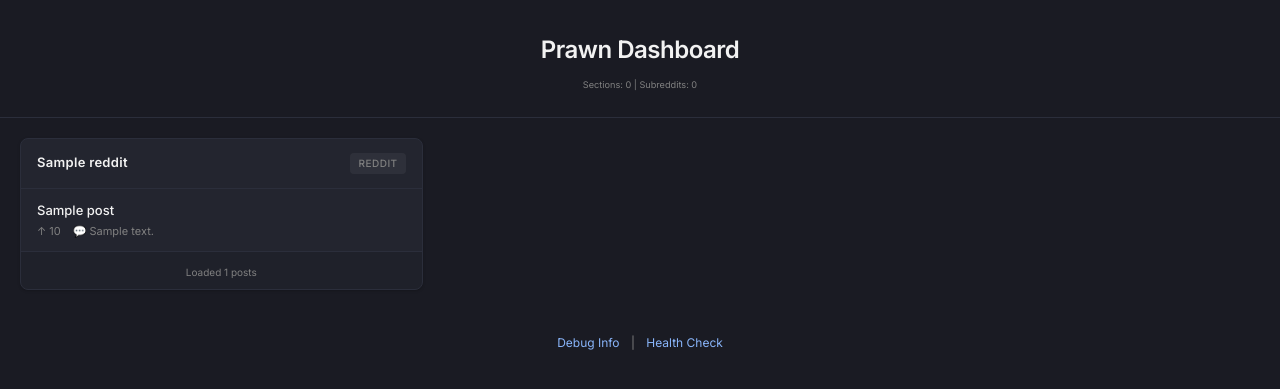
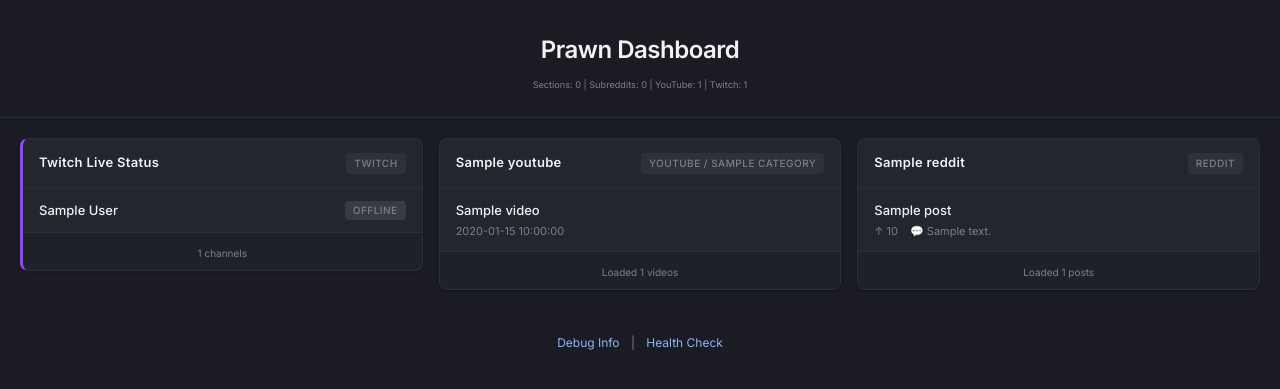
Before and after one commit to bryanseah234/rssWebsite2020, a Flask app: template templates/index.html in a window 1280 px wide. Shown: the top 389 px of the page. Run offline with Flask 3, Linux system fonts and the light colour scheme; the template is opened without the code that fills it: most values are stand-ins (such as "Sample title", 1, 10 or a date in 2020).

Commit message:
Add YouTube and Twitch support: fetch functions, config, templates, and styles
Co-authored-by: bryanseah234 <66017805+bryanseah234@users.noreply.github.com>

```diff
--- a/main.py
+++ b/main.py
@@ -134,6 +134,143 @@ def fetch_reddit(subreddit, limit=5):
         log(traceback.format_exc())
         return []
 
+def fetch_youtube(channel_id, channel_name, limit=3):
+    """Fetch YouTube channel videos via RSS feed (text-only)"""
+    try:
+        log(f"Fetching YouTube: {channel_name} ({channel_id})")
+        import feedparser
+        import requests
+        from datetime import datetime
+        from dateutil import parser as date_parser
+
+        url = f'https://www.youtube.com/feeds/videos.xml?channel_id={channel_id}'
+        headers = {
+            'User-Agent': 'Mozilla/5.0 (compatible; RSS Reader/1.0)',
+            'Accept': 'application/xml, text/xml'
+        }
+        response = requests.get(url, headers=headers, timeout=10)
+        response.raise_for_status()
+        log(f"YouTube fetch successful: {channel_name}")
+
+        feed = feedparser.parse(response.content)
+        log(f"Parsed {len(feed.entries)} entries from YouTube channel {channel_name}")
+
+        videos = []
+        for entry in feed.entries[:limit]:
+            published = entry.get('published', entry.get('updated', ''))
+            try:
+                if published:
+                    dt = date_parser.parse(published)
+                    time_ago = get_time_ago(dt)
+                else:
+                    time_ago = ''
+            except Exception as e:
+                log(f"Error parsing date: {e}")
+                time_ago = ''
+
+            videos.append({
+                'title': entry.get('title', 'No title')[:150],
+                'link': entry.get('link', '#'),
+                'published': time_ago
+            })
+
+        log(f"Returning {len(videos)} videos from {channel_name}")
+        return videos
+    except Exception as e:
+        log(f"ERROR fetching YouTube {channel_name}: {e}")
+        log(traceback.format_exc())
+        return []
+
+def fetch_twitch_status(channel_name):
+    """Fetch Twitch live status using GraphQL API (no OAuth required)"""
+    try:
+        log(f"Fetching Twitch status: {channel_name}")
+        import requests
+
+        # Public Client-ID used by Twitch web (same method as Glance)
+        client_id = 'kimne78kx3ncx6brgo4mv6wki5h1ko'
+
+        query = """
+        query GetStreamInfo($login: String!) {
+            user(login: $login) {
+                displayName
+                login
+                stream {
+                    title
+                    viewersCount
+                    game {
+                        name
+                    }
+                }
+            }
+        }
+        """
+
+        headers = {
+            'Client-ID': client_id,
+            'Content-Type': 'application/json',
+        }
+
+        payload = {
+            'query': query,
+            'variables': {'login': channel_name.lower()}
+        }
+
+        response = requests.post(
+            'https://gql.twitch.tv/gql',
+            headers=headers,
+            json=payload,
+            timeout=10
+        )
+        response.raise_for_status()
+        data = response.json()
+
+        log(f"Twitch fetch successful: {channel_name}")
+
+        user_data = data.get('data', {}).get('user')
+        if not user_data:
+            log(f"Twitch user not found: {channel_name}")
+            return {
+                'name': channel_name,
+                'display_name': channel_name,
+                'is_live': False,
+                'game': '',
+                'viewers': 0,
+                'title': ''
+            }
+
+        stream = user_data.get('stream')
+        if stream:
+            return {
+                'name': user_data.get('login', channel_name),
+                'display_name': user_data.get('displayName', channel_name),
+                'is_live': True,
+                'game': stream.get('game', {}).get('name', '') if stream.get('game') else '',
+                'viewers': stream.get('viewersCount', 0),
+                'title': stream.get('title', '')[:100]
+            }
+        else:
+            return {
+                'name': user_data.get('login', channel_name),
+                'display_name': user_data.get('displayName', channel_name),
+                'is_live': False,
+                'game': '',
+                'viewers': 0,
+                'title': ''
+            }
+    except Exception as e:
+        log(f"ERROR fetching Twitch {channel_name}: {e}")
+        log(traceback.format_exc())
+        return {
+            'name': channel_name,
+            'display_name': channel_name,
+            'is_live': False,
+            'game': '',
+            'viewers': 0,
+            'title': '',
+            'error': True
+        }
+
 @app.after_request
 def add_header(response):
     response.headers["Cache-Control"] = "public, max-age=300"
@@ -187,9 +324,47 @@ def root():
                 })
 
         log(f"Fetched data from {len(reddit_data)} subreddits")
+
+        # Fetch YouTube channels (limit to 3)
+        youtube_data = []
+        youtube_channels = config.get('youtube_channels', [])[:3]
+        log(f"Processing {len(youtube_channels)} YouTube channels")
+
+        for channel in youtube_channels:
+            videos = fetch_youtube(
+                channel.get('channel_id'),
+                channel.get('name'),
+                channel.get('limit', 3)
+            )
+            if videos:
+                youtube_data.append({
+                    'name': channel.get('name'),
+                    'category': channel.get('category', 'General'),
+                    'videos': videos
+                })
+
+        log(f"Fetched data from {len(youtube_data)} YouTube channels")
+
+        # Fetch Twitch status (limit to 5)
+        twitch_data = []
+        twitch_channels = config.get('twitch_channels', [])[:5]
+        log(f"Processing {len(twitch_channels)} Twitch channels")
+
+        for channel in twitch_channels:
+            status = fetch_twitch_status(channel)
+            twitch_data.append(status)
+
+        log(f"Fetched status from {len(twitch_data)} Twitch channels")
+
         log("=== Rendering template ===")
 
-        return render_template('index.html', config=config, reddit_data=reddit_data)
+        return render_template(
+            'index.html',
+            config=config,
+            reddit_data=reddit_data,
+            youtube_data=youtube_data,
+            twitch_data=twitch_data
+        )
 
     except Exception as e:
         log(f"CRITICAL ERROR in root route: {e}")
--- a/static/style.css
+++ b/static/style.css
@@ -222,6 +222,65 @@ body {
     gap: 4px;
 }
 
+/* Twitch Status Styles */
+.twitch-widget {
+    border-left: 3px solid #9146FF;
+}
+
+.twitch-item a {
+    display: block;
+    padding: 12px 16px;
+}
+
+.twitch-status-row {
+    display: flex;
+    justify-content: space-between;
+    align-items: center;
+    gap: 12px;
+}
+
+.twitch-name {
+    font-size: 13px;
+    font-weight: 500;
+    color: var(--text-primary);
+}
+
+.twitch-live-badge {
+    font-size: 10px;
+    font-weight: 600;
+    padding: 2px 8px;
+    border-radius: 4px;
+    background: #ff4444;
+    color: white;
+    text-transform: uppercase;
+    letter-spacing: 0.5px;
+}
+
+.twitch-offline-badge {
+    font-size: 10px;
+    font-weight: 500;
+    padding: 2px 8px;
+    border-radius: 4px;
+    background: rgba(255, 255, 255, 0.1);
+    color: var(--text-tertiary);
+    text-transform: uppercase;
+    letter-spacing: 0.5px;
+}
+
+.twitch-details {
+    display: flex;
+    gap: 12px;
+    margin-top: 6px;
+    font-size: 11px;
+    color: var(--text-tertiary);
+}
+
+.twitch-game, .twitch-viewers {
+    display: flex;
+    align-items: center;
+    gap: 4px;
+}
+
 /* Empty State */
 .empty-state {
     padding: 24px 16px;
--- a/templates/index.html
+++ b/templates/index.html
@@ -10,12 +10,12 @@
         <div class="page-header">
             <h1>Prawn Dashboard</h1>
             <div class="debug-info">
-                <small>Sections: {{ config.sections|length }} | Subreddits: {{ config.subreddits|length }}</small>
+                <small>Sections: {{ config.sections|length }} | Subreddits: {{ config.subreddits|length }} | YouTube: {{ youtube_data|length }} | Twitch: {{ twitch_data|length }}</small>
             </div>
         </div>
 
         <div class="container">
-            {% if config.sections|length == 0 and reddit_data|length == 0 %}
+            {% if config.sections|length == 0 and reddit_data|length == 0 and youtube_data|length == 0 and twitch_data|length == 0 %}
                 <div class="error-banner">
                     <h2>⚠️ No data loaded</h2>
                     <p>Configuration file may be missing or empty.</p>
@@ -24,6 +24,79 @@
             {% endif %}
 
             <div class="grid">
+                <!-- Twitch Status Section -->
+                {% if twitch_data|length > 0 %}
+                    <div class="widget twitch-widget" data-twitch="status">
+                        <div class="widget-header">
+                            <h3>Twitch Live Status</h3>
+                            <span class="widget-badge">Twitch</span>
+                        </div>
+                        <div class="widget-content">
+                            <ul class="feed-list">
+                                {% for streamer in twitch_data %}
+                                    <li class="feed-item twitch-item">
+                                        <a href="https://twitch.tv/{{ streamer.name }}" target="_blank" rel="noopener">
+                                            <div class="twitch-status-row">
+                                                <span class="twitch-name">{{ streamer.display_name }}</span>
+                                                {% if streamer.is_live %}
+                                                    <span class="twitch-live-badge">LIVE</span>
+                                                {% else %}
+                                                    <span class="twitch-offline-badge">OFFLINE</span>
+                                                {% endif %}
+                                            </div>
+                                            {% if streamer.is_live %}
+                                                <div class="twitch-details">
+                                                    {% if streamer.game %}
+                                                        <span class="twitch-game">🎮 {{ streamer.game }}</span>
+                                                    {% endif %}
+                                                    <span class="twitch-viewers">👁 {{ "{:,}".format(streamer.viewers) }}</span>
+                                                </div>
+                                            {% endif %}
+                                        </a>
+                                    </li>
+                                {% endfor %}
+                            </ul>
+                            <div class="widget-footer">
+                                <small>{{ twitch_data|length }} channels</small>
+                            </div>
+                        </div>
+                    </div>
+                {% endif %}
+
+                <!-- YouTube Sections -->
+                {% for youtube in youtube_data %}
+                    <div class="widget" data-youtube="{{ youtube.name }}">
+                        <div class="widget-header">
+                            <h3>{{ youtube.name }}</h3>
+                            <span class="widget-badge">YouTube / {{ youtube.category }}</span>
+                        </div>
+                        <div class="widget-content">
+                            {% if youtube.videos|length > 0 %}
+                                <ul class="feed-list">
+                                    {% for video in youtube.videos %}
+                                        <li class="feed-item">
+                                            <a href="{{ video.link }}" target="_blank" rel="noopener">
+                                                <div class="feed-title">{{ video.title }}</div>
+                                                {% if video.published %}
+                                                    <div class="feed-time">{{ video.published }}</div>
+                                                {% endif %}
+                                            </a>
+                                        </li>
+                                    {% endfor %}
+                                </ul>
+                                <div class="widget-footer">
+                                    <small>Loaded {{ youtube.videos|length }} videos</small>
+                                </div>
+                            {% else %}
+                                <div class="empty-state error">
+                                    <span class="status-icon">❌</span>
+                                    <p>Failed to load channel</p>
+                                </div>
+                            {% endif %}
+                        </div>
+                    </div>
+                {% endfor %}
+
                 <!-- RSS Feed Sections -->
                 {% for section in config.sections %}
                     {% for feed in section.feeds %}
@@ -114,10 +187,12 @@
             console.log('Dashboard loaded');
             console.log('Sections:', {{ config.sections|length }});
             console.log('Reddit feeds:', {{ reddit_data|length }});
+            console.log('YouTube channels:', {{ youtube_data|length }});
+            console.log('Twitch channels:', {{ twitch_data|length }});
 
             // Log widget status
             document.querySelectorAll('.widget').forEach(widget => {
-                const name = widget.dataset.feed || widget.dataset.reddit;
+                const name = widget.dataset.feed || widget.dataset.reddit || widget.dataset.youtube || widget.dataset.twitch;
                 const items = widget.querySelectorAll('.feed-item').length;
                 const hasError = widget.querySelector('.empty-state.error');
                 console.log(`Widget "${name}": ${items} items, Error: ${!!hasError}`);
```
Also changed, not shown: feeds.json (+15 -0 lines).
